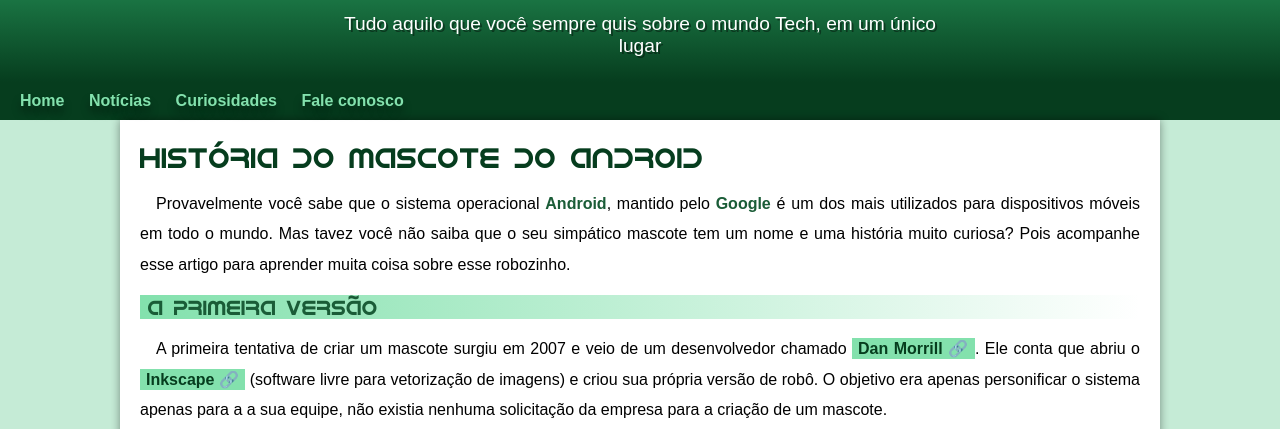
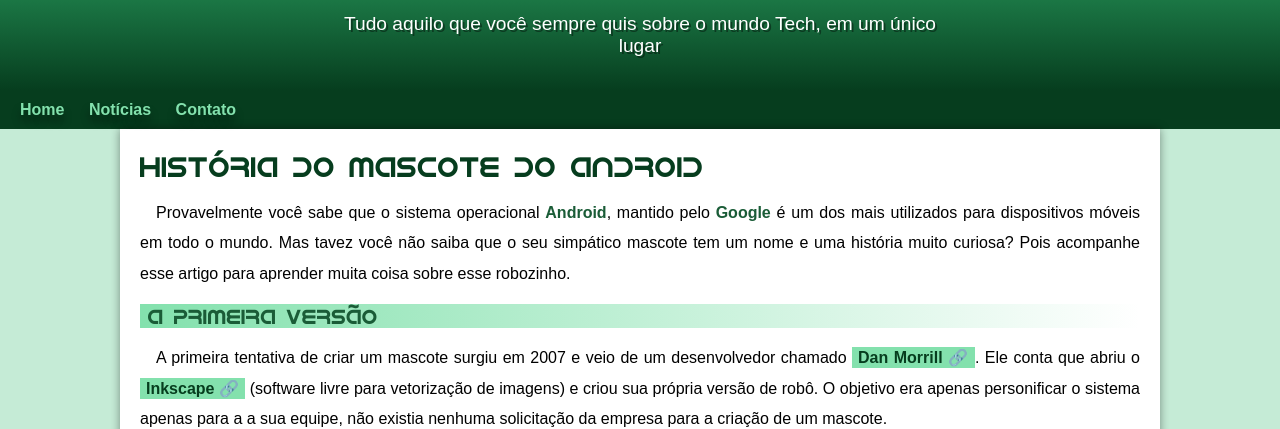
Before and after one commit to JeffersonTavares1/html-css, a plain HTML site: page desafios/desafio10/android.html in a window 1280 px wide. Shown: the part 79-508 px from the top of the page. Drawn offline with Linux system fonts and the light colour scheme.

Commit message:
Pequenas melhorias

```diff
--- a/desafios/desafio10/android.html
+++ b/desafios/desafio10/android.html
@@ -14,8 +14,7 @@
     <nav>
         <a href="#">Home</a>
         <a href="#">Notícias</a>
-        <a href="#">Curiosidades</a>
-        <a href="#">Fale conosco</a>
+        <a href="#">Contato</a>
     </nav>
     <main>
         <article>
--- a/desafios/desafio10/estilo/style.css
+++ b/desafios/desafio10/estilo/style.css
@@ -39,6 +39,7 @@ header {
     background-image: linear-gradient(to bottom, var(--cor3), var(--cor5));
     min-height: 150px;
     text-align: center;
+    padding-top: 20px;
 }
 
 header > h1 {
@@ -46,7 +47,6 @@ header > h1 {
     font-family: var(--font-destaque);
     font-size: 3em;
     font-weight: normal;
-    padding-top: 20px;
     padding-bottom: 15px;
     text-shadow: 2px 2px 0px rgba(0, 0, 0, 0.406)
 }
@@ -58,7 +58,7 @@ header > p {
     max-width: 600px;
     padding-right: 10px;
     padding-left: 10px;
-    padding-bottom: 25px;
+    padding-bottom: 30px;
     margin: auto;
     text-shadow: 2px 2px 0px rgba(0, 0, 0, 0.406)
 
```
